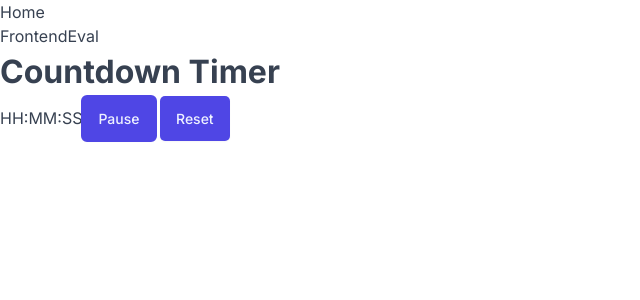
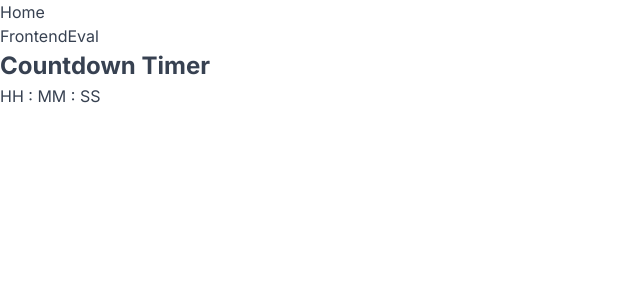
Before and after one commit to deltam3/fepmp, a Next.js app in the folder fepmp/: page /frontendeval/easy/countdowntimer in a window 1280 px wide. Both pictures are taken after a click on the button "Start". Shown: the top 300 px of the page, without its empty margins (0-640 px from the left). Built offline with nearby package versions, Linux system fonts and the light colour scheme.

Commit message:
beforetimer func

```diff
--- /dev/null
+++ b/fepmp/app/frontendeval/easy/countdowntimer/AfterStartTimer.tsx
@@ -0,0 +1,29 @@
+import React, { useState, useEffect } from "react";
+
+type Props = {
+  remainingHours: number | "HH";
+  remainingMinutes: number | "MM";
+  remainingSeconds: number | "SS";
+};
+
+function AfterStartTimer({
+  remainingHours,
+  remainingMinutes,
+  remainingSeconds,
+}: Props) {
+  const formatTime = (time) => {
+    return time < 10 ? `0${time}` : time;
+  };
+  return (
+    <div>
+      <h2>Countdown Timer</h2>
+      <div>
+        <span>{formatTime(remainingHours)}</span>&nbsp;:&nbsp;
+        <span>{formatTime(remainingMinutes)}</span>&nbsp;:&nbsp;
+        <span>{formatTime(remainingSeconds)}</span>
+      </div>
+    </div>
+  );
+}
+
+export default AfterStartTimer;
--- /dev/null
+++ b/fepmp/app/frontendeval/easy/countdowntimer/BeforeStartTimer.tsx
@@ -0,0 +1,94 @@
+import React, { ChangeEvent } from "react";
+
+import { TimeType } from "./CountDownTimer";
+import Input from "@/app/_ui/Input/Input";
+import Button from "@/app/_ui/Button/Button";
+
+type Props = {
+  isStart: boolean;
+  setIsStart: (start: boolean) => void;
+  initialHours: number | "HH";
+  initialMinutes: number | "MM";
+  initialSeconds: number | "SS";
+  setInitialHours: (hours: number) => void;
+  setInitialMinutes: (minutes: number) => void;
+  setInitialSeconds: (seconds: number) => void;
+};
+
+const BeforeStartTimer = ({
+  isStart,
+  setIsStart,
+  initialHours,
+  setInitialHours,
+  initialMinutes,
+  setInitialMinutes,
+  initialSeconds,
+  setInitialSeconds,
+}: Props) => {
+  const hoursHandler = (e: ChangeEvent<HTMLInputElement>) => {
+    let newValue: number = parseInt(e.target.value);
+
+    if (isNaN(newValue)) {
+      setInitialHours(0);
+    } else {
+      setInitialHours(newValue);
+    }
+  };
+
+  const minutesHandler = (e: ChangeEvent<HTMLInputElement>) => {
+    let newValue: number = parseInt(e.target.value);
+
+    if (initialMinutes.toString().length >= 3) {
+      setInitialMinutes(0);
+    }
+
+    if (isNaN(newValue)) {
+      setInitialMinutes(0);
+    } else if (initialMinutes.toString().length <= 1) {
+      setInitialMinutes(newValue);
+    }
+  };
+
+  const secondsHandler = (e: ChangeEvent<HTMLInputElement>) => {
+    let newValue: number = parseInt(e.target.value);
+
+    if (isNaN(newValue)) {
+      setInitialSeconds(0);
+    } else {
+      setInitialSeconds(newValue);
+    }
+  };
+
+  return (
+    <div>
+      <h1>Countdown Timer</h1>
+      <div>
+        <Input
+          value={initialHours}
+          type="text"
+          onChange={(e: ChangeEvent<HTMLInputElement>) => hoursHandler(e)}
+        />
+
+        <span>:</span>
+        <Input
+          value={initialMinutes}
+          type="text"
+          onChange={(e: ChangeEvent<HTMLInputElement>) => minutesHandler(e)}
+        />
+
+        <span>:</span>
+        <Input
+          value={initialSeconds}
+          type="text"
+          onChange={(e: ChangeEvent<HTMLInputElement>) => secondsHandler(e)}
+        />
+
+        <span>
+          <Button onClick={() => setIsStart(true)}>Start</Button>
+        </span>
+      </div>
+    </div>
+  );
+};
+
+export default BeforeStartTimer;
--- /dev/null
+++ b/fepmp/app/frontendeval/easy/countdowntimer/CountDownTimer.css
@@ -0,0 +1,59 @@
+.countdown-timer {
+  font-family: Arial, sans-serif;
+  max-width: 300px;
+  margin: auto;
+  padding: 20px;
+  border: 1px solid #ccc;
+  border-radius: 5px;
+  text-align: center;
+}
+
+.input-fields {
+  display: flex;
+  justify-content: space-between;
+  margin-bottom: 10px;
+}
+
+.input-fields div {
+  flex: 1;
+  display: flex;
+  flex-direction: column;
+}
+
+.input-fields input {
+  width: 60px;
+  padding: 5px;
+  font-size: 16px;
+  text-align: center;
+}
+
+.unit {
+  font-size: 12px;
+  color: #666;
+  margin-top: 5px;
+}
+
+.timer-display {
+  font-size: 24px;
+  margin-bottom: 20px;
+}
+
+.buttons {
+  display: flex;
+  justify-content: center;
+  gap: 10px;
+}
+
+.buttons button {
+  padding: 10px 20px;
+  font-size: 16px;
+  cursor: pointer;
+  border: none;
+  background-color: #007bff;
+  color: white;
+  border-radius: 5px;
+}
+
+.buttons button:hover {
+  background-color: #0056b3;
+}
--- /dev/null
+++ b/fepmp/app/frontendeval/easy/countdowntimer/CountDownTimer.tsx
@@ -0,0 +1,101 @@
+import React, { useState, useEffect } from "react";
+
+import BeforeStartTimer from "./BeforeStartTimer";
+import AfterStartTimer from "./AfterStartTimer";
+
+export type TimeType = {
+  hours: number | "HH";
+  minutes: number | "MM";
+  seconds: number | "SS";
+};
+
+const CountDownTimer = () => {
+  const [isStart, setIsStart] = useState<boolean>(false);
+
+  const [initialHours, setInitialHours] = useState<number | "HH">("HH");
+  const [initialMinutes, setInitialMinutes] = useState<number | "MM">("MM");
+  const [initialSeconds, setInitialSeconds] = useState<number | "SS">("SS");
+
+  const [remainingHours, setRemainingHours] = useState<number | "HH">(
+    initialHours
+  );
+  const [remainingMinutes, setRemainingMinutes] = useState<number | "MM">(
+    initialMinutes
+  );
+  const [remainingSeconds, setRemainingSeconds] = useState<number | "SS">(
+    initialSeconds
+  );
+
+  useEffect(() => {
+    const interval = setInterval(() => {
+      if (
+        remainingHours === 0 &&
+        remainingMinutes === 0 &&
+        remainingSeconds === 0
+      ) {
+        clearInterval(interval);
+      } else {
+        if (typeof remainingSeconds === "number") {
+          if (remainingSeconds > 0) {
+            setRemainingSeconds((prevSeconds: any) => prevSeconds - 1);
+          }
+        } else {
+          if (typeof remainingMinutes === "number") {
+            if (remainingMinutes > 0) {
+              // setRemainingTime((prevTime) => ({
+              //   ...prevTime,
+              //   minutes: prevTime.minutes - 1,
+              //   seconds: 59,
+              // }));
+              setRemainingMinutes((prevMinutes: any) => prevMinutes - 1);
+              setRemainingSeconds(59);
+            }
+          } else {
+            // if (remainingTime.hours > 0) {
+            //   setRemainingTime((prevTime) => ({
+            //     ...prevTime,
+            //     hours: prevTime.hours - 1,
+            //     minutes: 59,
+            //     seconds: 59,
+            //   }));
+            // }
+            if (typeof remainingHours === "number") {
+              if (remainingHours > 0) {
+                setRemainingHours((prevHours: any) => prevHours - 1);
+                setRemainingMinutes((prevMinutes: any) => 59);
+                setRemainingSeconds((prevSeconds: any) => 59);
+              }
+            }
+          }
+        }
+      }
+    }, 1000);
+
+    return () => clearInterval(interval);
+  }, [remainingHours, remainingMinutes, remainingSeconds]);
+
+  return (
+    <div>
+      {isStart ? (
+        <AfterStartTimer
+          remainingHours={remainingHours}
+          remainingMinutes={remainingMinutes}
+          remainingSeconds={remainingSeconds}
+        />
+      ) : (
+        <BeforeStartTimer
+          isStart={isStart}
+          setIsStart={setIsStart}
+          initialHours={initialHours}
+          setInitialHours={setInitialHours}
+          initialMinutes={initialMinutes}
+          setInitialMinutes={setInitialMinutes}
+          initialSeconds={initialSeconds}
+          setInitialSeconds={setInitialSeconds}
+        />
+      )}
+    </div>
+  );
+};
+
+export default CountDownTimer;
--- a/fepmp/app/frontendeval/easy/countdowntimer/page.tsx
+++ b/fepmp/app/frontendeval/easy/countdowntimer/page.tsx
@@ -1,92 +1,106 @@
+// "use client";
+// import React, { FormEvent, ChangeEvent, useState } from "react";
+// import Button from "@/app/_ui/Button/Button";
+// import Input from "@/app/_ui/Input/Input";
+
+// const Page = () => {
+//   const [isStart, setIsStart] = useState<boolean>(false);
+
+//   const [hours, setHours] = useState<number | "HH">("HH");
+//   const [minutes, setMinutes] = useState<number | "MM">("MM");
+//   const [seconds, setSeconds] = useState<number | "SS">("SS");
+
+//   const hoursHandler = (e: ChangeEvent<HTMLInputElement>) => {
+//     let newValue: number = parseInt(e.target.value);
+
+//     if (isNaN(newValue)) {
+//       setHours(0);
+//     } else {
+//       setHours(newValue);
+//     }
+//   };
+
+//   const minutesHandler = (e: ChangeEvent<HTMLInputElement>) => {
+//     let newValue: number = parseInt(e.target.value);
+
+//     if (minutes.toString().length >= 3) {
+//       setMinutes(0);
+//     }
+
+//     if (isNaN(newValue)) {
+//       setMinutes(0);
+//     } else if (minutes.toString().length <= 1) {
+//       setMinutes(newValue);
+//     }
+//   };
+
+//   const secondsHandler = (e: ChangeEvent<HTMLInputElement>) => {
+//     let newValue: number = parseInt(e.target.value);
+
+//     if (isNaN(newValue)) {
+//       setSeconds(0);
+//     } else {
+//       setSeconds(newValue);
+//     }
+//   };
+
+//   return (
+//     <div>
+//       <h1>Countdown Timer</h1>
+//       <div>
+//         {isStart ? (
+//           <span>{hours}</span>
+//         ) : (
+//           <Input
+//             value={hours}
+//             type="text"
+//             onChange={(e: ChangeEvent<HTMLInputElement>) => hoursHandler(e)}
+//           />
+//         )}
+//         <span>:</span>
+//         {isStart ? (
+//           <span>{minutes}</span>
+//         ) : (
+//           <Input
+//             value={minutes}
+//             type="text"
+//             onChange={(e: ChangeEvent<HTMLInputElement>) => minutesHandler(e)}
+//           />
+//         )}
+
+//         <span>:</span>
+//         {isStart ? (
+//           <span>{seconds}</span>
+//         ) : (
+//           <Input
+//             value={seconds}
+//             type="text"
+//             onChange={(e: ChangeEvent<HTMLInputElement>) => secondsHandler(e)}
+//           />
+//         )}
+
+//         <span>
+//           {isStart ? (
+//             <>
+//               <Button>Pause</Button> <Button>Reset</Button>
+//             </>
+//           ) : (
+//             <Button onClick={() => setIsStart(true)}>Start</Button>
+//           )}
+//         </span>
+//       </div>
+//     </div>
+//   );
+// };
+
+// export default Page;
+
 "use client";
-import React, { FormEvent, ChangeEvent, useState } from "react";
-import Button from "@/app/_ui/Button/Button";
-import Input from "@/app/_ui/Input/Input";
+// import React, { useState, useEffect } from "react";
+import CountDownTimer from "./CountDownTimer";
 
-const Page = () => {
-  const [isStart, setIsStart] = useState<boolean>(false);
-
-  const [hours, setHours] = useState<number | "HH">("HH");
-  const [minutes, setMinutes] = useState<number | "MM">("MM");
-  const [seconds, setSeconds] = useState<number | "SS">("SS");
-
-  const hoursHandler = (e: ChangeEvent<HTMLInputElement>) => {
-    let newValue: number = parseInt(e.target.value);
-
-    if (isNaN(newValue)) {
-      setHours(0);
-    } else {
-      setHours(newValue);
-    }
-  };
-
-  const minutesHandler = (e: ChangeEvent<HTMLInputElement>) => {
-    let newValue: number = parseInt(e.target.value);
-
-    if (isNaN(newValue)) {
-      setMinutes(0);
-    } else {
-      setMinutes(newValue);
-    }
-  };
-
-  const secondsHandler = (e: ChangeEvent<HTMLInputElement>) => {
-    let newValue: number = parseInt(e.target.value);
-
-    if (isNaN(newValue)) {
-      setSeconds(0);
-    } else {
-      setSeconds(newValue);
-    }
-  };
-
-  return (
-    <div>
-      <h1>Countdown Timer</h1>
-      <div>
-        {isStart ? (
-          <span>{hours}</span>
-        ) : (
-          <Input
-            value={hours}
-            type="text"
-            onChange={(e: ChangeEvent<HTMLInputElement>) => hoursHandler(e)}
-          />
-        )}
-        <span>:</span>
-        {isStart ? (
-          <span>{minutes}</span>
-        ) : (
-          <Input
-            value={minutes}
-            type="text"
-            onChange={(e: ChangeEvent<HTMLInputElement>) => minutesHandler(e)}
-          />
-        )}
-
-        <span>:</span>
-        {isStart ? (
-          <span>{seconds}</span>
-        ) : (
-          <Input
-            value={seconds}
-            type="text"
-            onChange={(e: ChangeEvent<HTMLInputElement>) => secondsHandler(e)}
-          />
-        )}
-
-        <span>
-          {isStart ? (
-            <>
-              <Button>Pause</Button> <Button>Reset</Button>
-            </>
-          ) : (
-            <Button onClick={() => setIsStart(true)}>Start</Button>
-          )}
-        </span>
-      </div>
-    </div>
-  );
-};
+function Page() {
+  return <CountDownTimer></CountDownTimer>;
+}
 
 export default Page;
```
